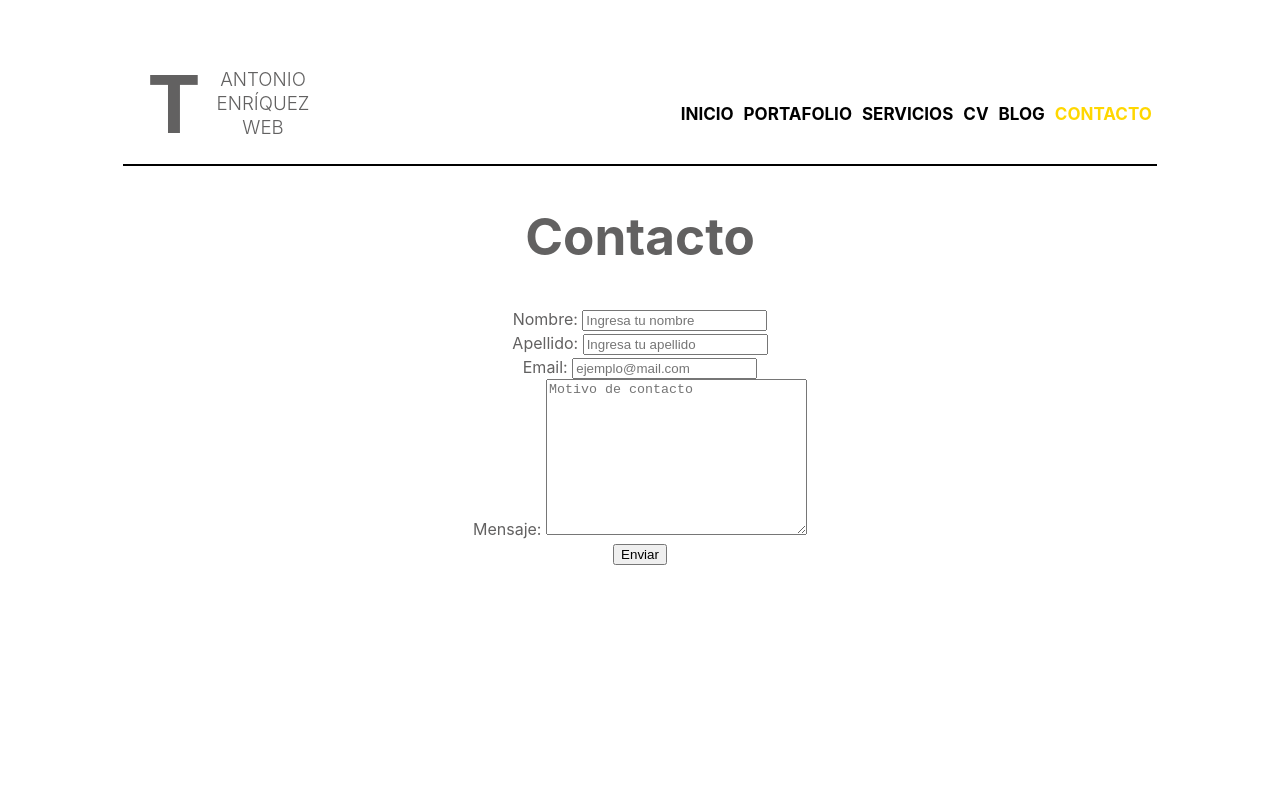
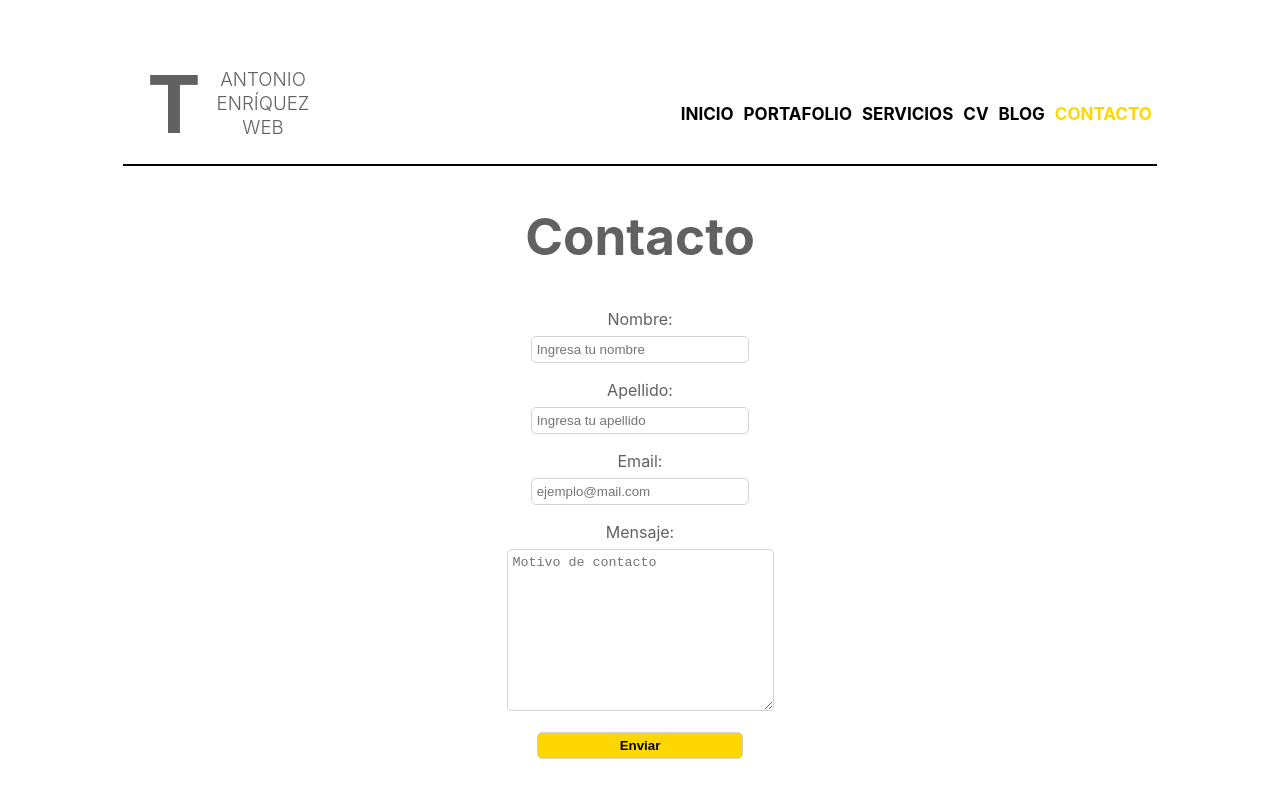
Before and after one commit to zucar0/blog-nextjs-cf, a React (Vite) app in the folder blog-proyecto-cf/: page /contacto in a window 1280 px wide. Shown: the top 800 px of the page. Built offline with nearby package versions, Linux system fonts and the light colour scheme.

Commit message:
estilos formulario de contacto

```diff
--- a/blog-proyecto-cf/src/App.css
+++ b/blog-proyecto-cf/src/App.css
@@ -272,6 +272,39 @@ body{
   font-size: 1.25rem;
 }
 
+#root div.layout section.content div.page div form div.form-group{
+  margin-bottom: 15px;
+}
+
+#root div.layout section.content div.page div form div.form-group label{
+    display: block;
+    margin-bottom: 5px;
+}
+
+#root div.layout section.content div.page div form div.form-group input[type="text"]{
+  min-width: 20%;
+  border-radius: 5px;
+  padding: 5px;
+  border: 1px solid lightgray;
+}
+
+#root div.layout section.content div.page div form div.form-group textarea{
+  min-width: 20%;
+  border-radius: 5px;
+  padding: 5px;
+  border: 1px solid lightgray;
+}
+
+#root div.layout section.content div.page div form input[type="submit"]{
+  min-width: 20%;
+  border-radius: 5px;
+  padding: 5px;
+  border: 1px solid lightgray;
+  background: gold;
+  color: black;
+  font-weight: bold;
+}
+
 @media screen and (min-width: 769px) and (max-width:1025px){
   .item-de-portafolio .mask {
     height: auto;
```
